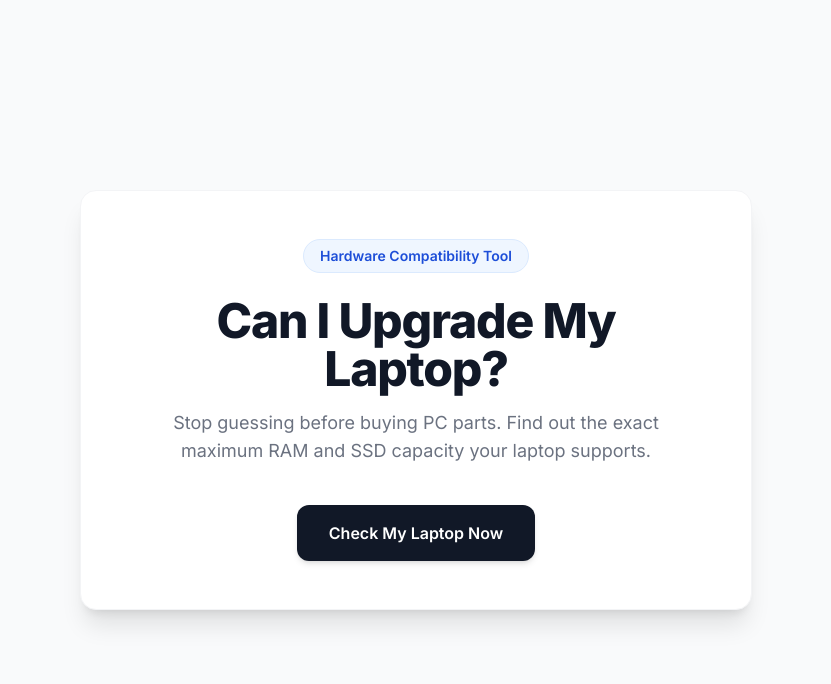
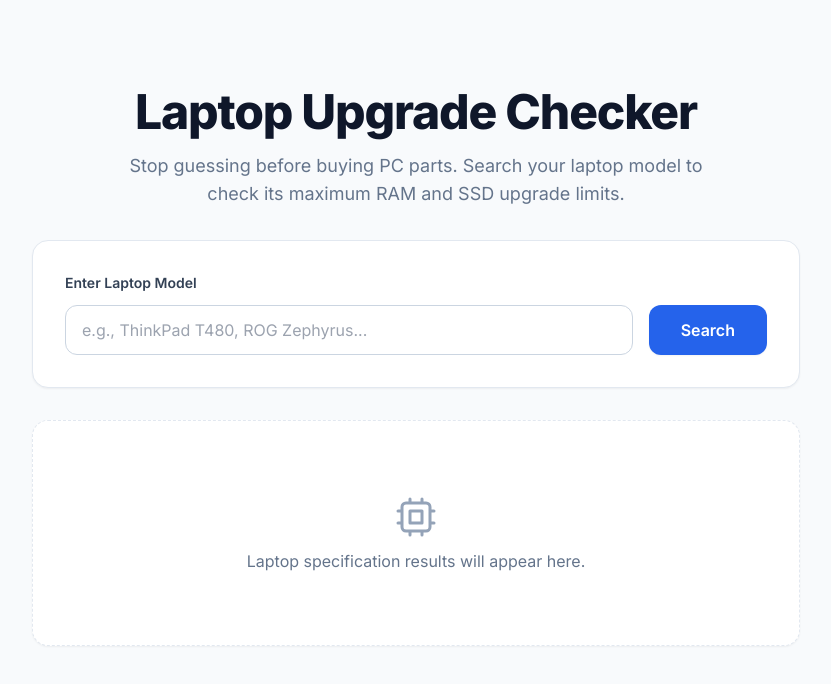
Before and after one commit to raynunox/laptop-upgrade-checker, a Next.js app: page / in a window 1280 px wide. Shown: the top 684 px of the page, without its empty margins (224-1055 px from the left). Built offline with nearby package versions, Linux system fonts and the light colour scheme.

Commit message:
Update page.tsx

```diff
--- a/app/page.tsx
+++ b/app/page.tsx
@@ -1,28 +1,47 @@
-import Link from "next/link";
+export default function CheckerPage() {
+  return (
+    <main className="min-h-screen bg-slate-50 p-6 md:p-12">
+      <div className="max-w-3xl mx-auto space-y-8">
 
-export default function Home() {
-  return (
-    <main className="min-h-screen flex items-center justify-center p-4 md:p-8">
-      <div className="mx-auto max-w-2xl w-full bg-white rounded-2xl shadow-xl p-8 md:p-12 text-center border border-gray-100">
-
-        <div className="inline-block px-4 py-1.5 mb-6 text-sm font-semibold text-blue-700 bg-blue-50 rounded-full border border-blue-100">
-          Hardware Compatibility Tool
+        {/* 1. Hero Section */}
+        <div className="text-center space-y-4 mt-10">
+          <h1 className="text-4xl md:text-5xl font-extrabold text-slate-900 tracking-tight">
+            Laptop Upgrade Checker
+          </h1>
+          <p className="text-lg text-slate-500 max-w-xl mx-auto">
+            Stop guessing before buying PC parts. Search your laptop model to check its maximum RAM and SSD upgrade limits.
+          </p>
         </div>
 
-        <h1 className="text-4xl md:text-5xl font-extrabold tracking-tight mb-4 text-gray-900">
-          Can I Upgrade My Laptop?
-        </h1>
+        {/* 2. Search Box */}
+        <div className="bg-white p-6 md:p-8 rounded-2xl shadow-sm border border-slate-200">
+          <label htmlFor="search" className="block text-sm font-semibold text-slate-700 mb-3">
+            Enter Laptop Model
+          </label>
+          <div className="flex flex-col md:flex-row gap-4">
+            <input
+              id="search"
+              type="text"
+              placeholder="e.g., ThinkPad T480, ROG Zephyrus..."
+              className="flex-1 px-4 py-3 border border-slate-300 rounded-xl focus:ring-2 focus:ring-blue-500 focus:border-blue-500 outline-none transition-all"
+            />
+            <button className="bg-blue-600 text-white px-8 py-3 rounded-xl hover:bg-blue-700 font-semibold transition-colors shadow-sm">
+              Search
+            </button>
+          </div>
+        </div>
 
-        <p className="mt-4 text-lg text-gray-500 max-w-lg mx-auto mb-10">
-          Stop guessing before buying PC parts. Find out the exact maximum RAM and SSD capacity your laptop supports.
-        </p>
-
-        <Link
-          href="/checker"
-          className="inline-flex items-center justify-center rounded-xl bg-gray-900 px-8 py-4 text-base font-semibold text-white shadow-md transition-all duration-200 hover:bg-gray-800 hover:-translate-y-0.5 hover:shadow-lg"
-        >
-          Check My Laptop Now
-        </Link>
+        {/* 3. Placeholder Result Card */}
+        <div className="bg-white p-8 rounded-2xl shadow-sm border border-slate-200 border-dashed">
+          <div className="text-center py-10">
+            <div className="text-slate-400 mb-2">
+              <svg className="w-12 h-12 mx-auto" fill="none" viewBox="0 0 24 24" stroke="currentColor">
+                <path strokeLinecap="round" strokeLinejoin="round" strokeWidth={1.5} d="M9 3v2m6-2v2M9 19v2m6-2v2M5 9H3m2 6H3m18-6h-2m2 6h-2M7 19h10a2 2 0 002-2V7a2 2 0 00-2-2H7a2 2 0 00-2 2v10a2 2 0 002 2zM9 9h6v6H9V9z" />
+              </svg>
+            </div>
+            <p className="text-slate-500">Laptop specification results will appear here.</p>
+          </div>
+        </div>
 
       </div>
     </main>
```
